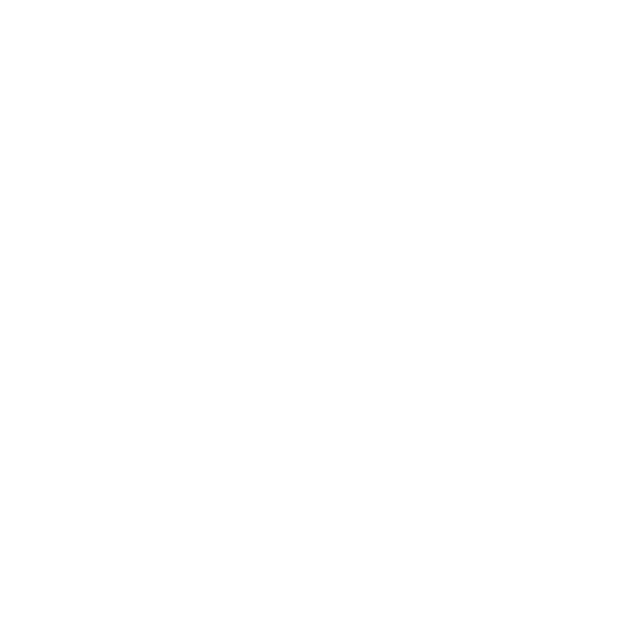
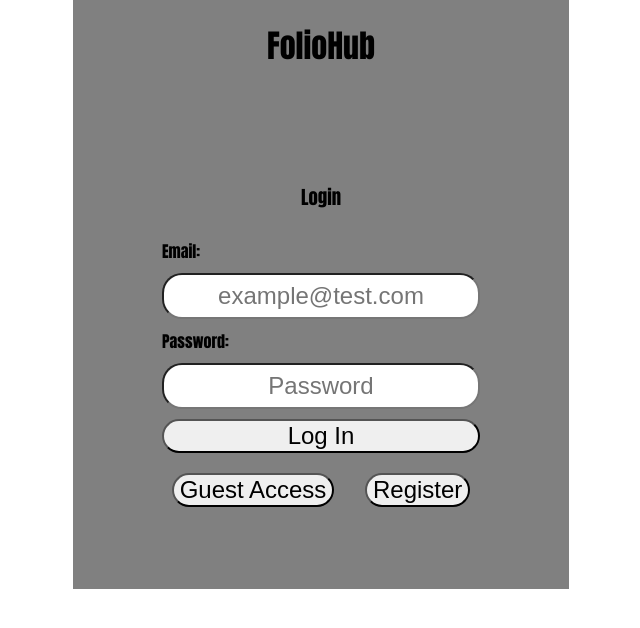
Before and after one commit to dfallow/Foliohub-back, a plain HTML site: page front/html/userLogin.html in a window 1280 px wide. Shown: the whole page, without its empty margins (319-959 px from the left). Drawn offline with Linux system fonts and the light colour scheme.

Commit message:
basic layout for userLogin page

```diff
--- a/front/css/userLogin.css
+++ b/front/css/userLogin.css
@@ -0,0 +1,36 @@
+.forms {
+    width: 100%;
+    margin: 15%;
+    display: flex;
+    flex-direction: column;
+    align-items: center;
+    justify-content: center;
+}
+
+div {
+    margin-top: 10px;
+    display: flex;
+    flex-direction: column;
+}
+
+input {
+    height: 40px;
+    font-size: x-large;
+    text-align: center;
+    margin-top: 10px;
+    border-radius: 20px;
+}
+
+button {
+    font-size: x-large;
+    text-align: center;
+    margin-bottom: 10px;
+    border-radius: 20px;
+}
+
+.notUser {
+    width: 75%;
+    display: flex;
+    flex-direction: row;
+    justify-content: space-evenly;
+}
--- a/front/html/userLogin.html
+++ b/front/html/userLogin.html
@@ -3,8 +3,40 @@
 <head>
     <meta charset="UTF-8">
     <title>User Login</title>
+    <link href="../css/general.css" rel="stylesheet">
+    <link href="../css/userLogin.css" rel="stylesheet">
 </head>
 <body>
 
+    <div class="container">
+        <h1>FolioHub</h1>
+
+        <div class="forms">
+            <h3>Login</h3>
+            <form id="login" action="http://10.114.32.29/auth/login" method="post">
+                <div>
+                    <label>Email:</label>
+                    <input type="email" placeholder="example@test.com" name="username">
+                </div>
+                <div>
+                    <label>Password:</label>
+                    <input type="password" placeholder="Password" name="password">
+                </div>
+                <div>
+                    <button type="submit">Log In</button>
+                </div>
+            </form>
+            <div class="notUser">
+                <form action="http://10.114.32.29/guest"> <!-- TODO implement guest access -->
+                    <button type="submit">Guest Access</button>
+                </form>
+                <form action="http://10.114.32.29/register"> <!-- TODO implement register page -->
+                    <button type="submit">Register</button>
+                </form>
+            </div>
+        </div>
+
+    </div>
+
 </body>
 </html>
```
